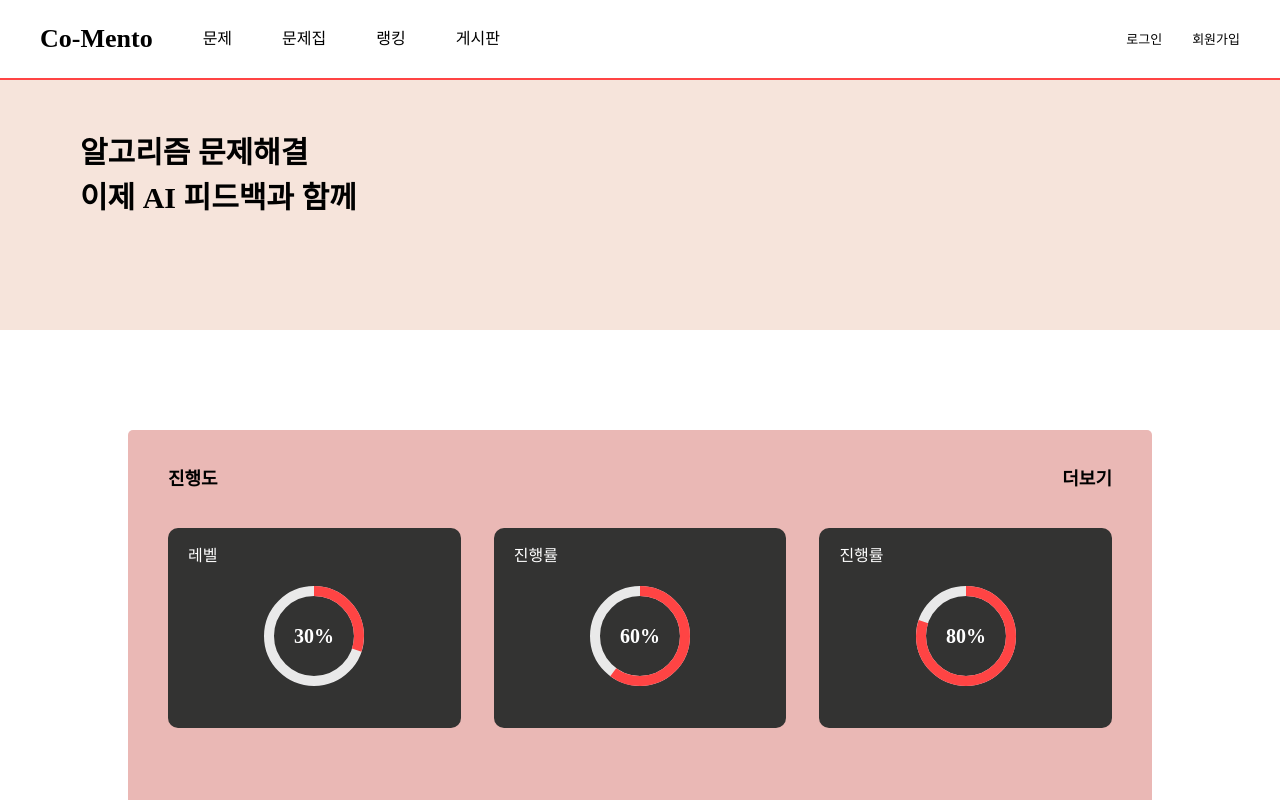
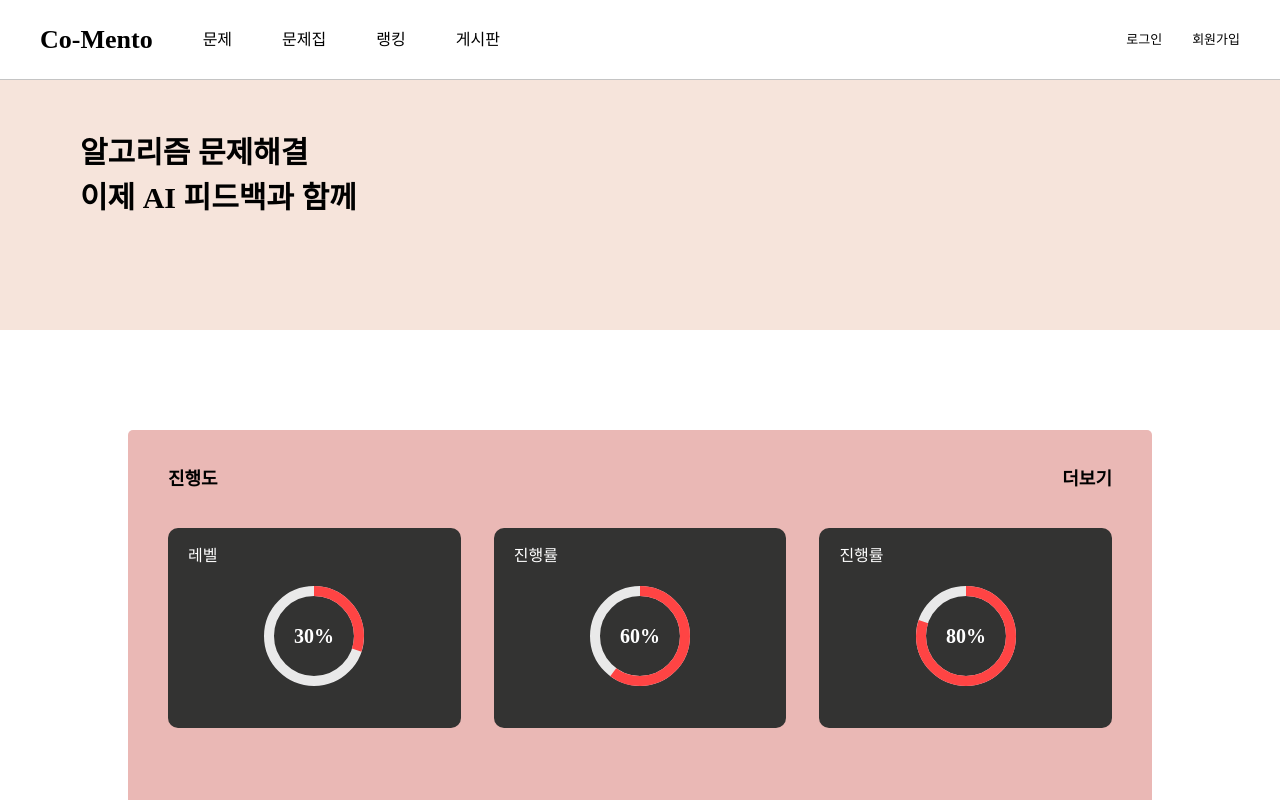
Before and after one commit to Heesu01/co-mento, a React (Create React App) app: page /main in a window 1280 px wide. Shown: the top 800 px of the page. Built offline with nearby package versions, Linux system fonts and the light colour scheme.

Commit message:
feat: 헤더,푸터 css 수정

```diff
--- a/src/components/Footer.js
+++ b/src/components/Footer.js
@@ -13,7 +13,7 @@ const Footer = () => {
 
 const Container = styled.div`
   height: 200px;
-  background-color: #000;
+  background-color: ${(props) => props.theme.colors.black2};
   padding: 50px 150px;
   color: ${(props) => props.theme.colors.white};
 `;
--- a/src/components/Header.js
+++ b/src/components/Header.js
@@ -29,7 +29,7 @@ const Container = styled.div`
   height: 80px;
   display: flex;
   align-items: center;
-  border-bottom: 2px solid ${(props) => props.theme.colors.red};
+  border-bottom: 1px solid ${(props) => props.theme.colors.gray2};
   padding: 0 40px;
   justify-content: space-between;
 `;
```
